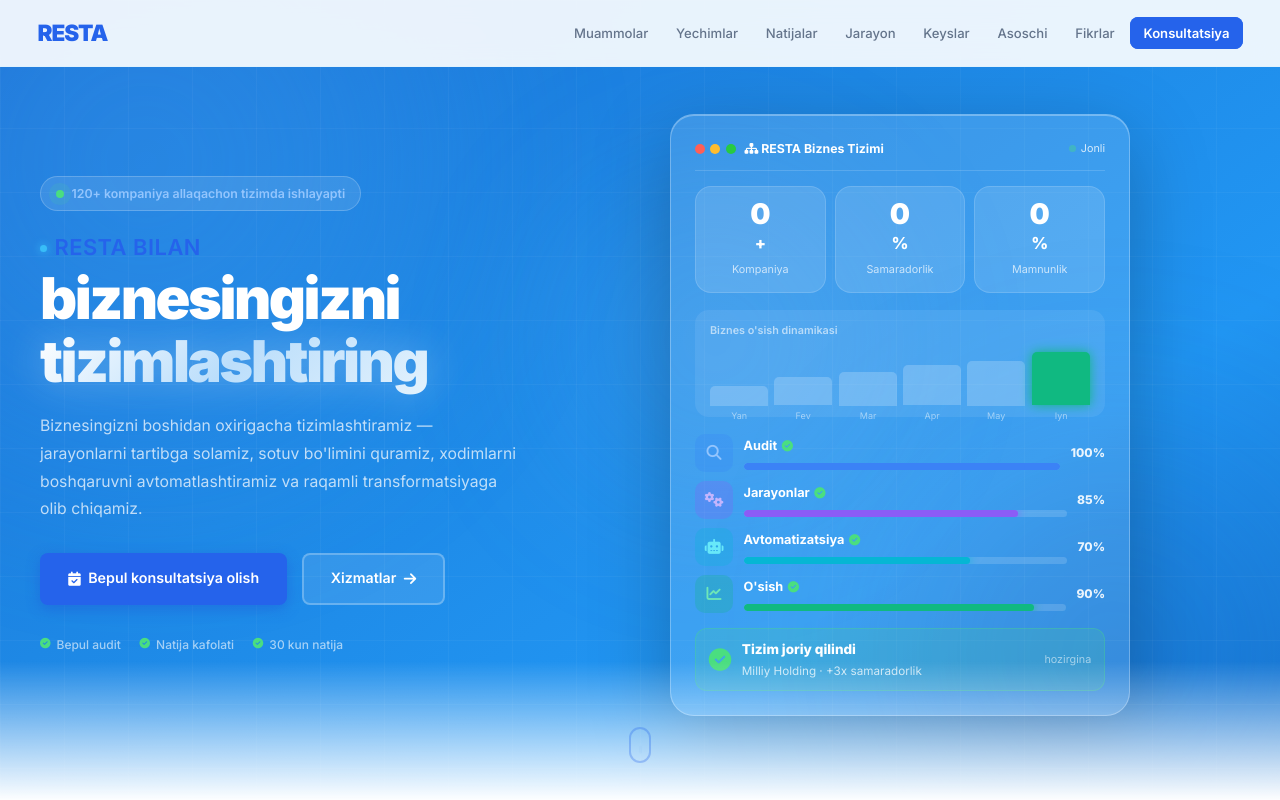
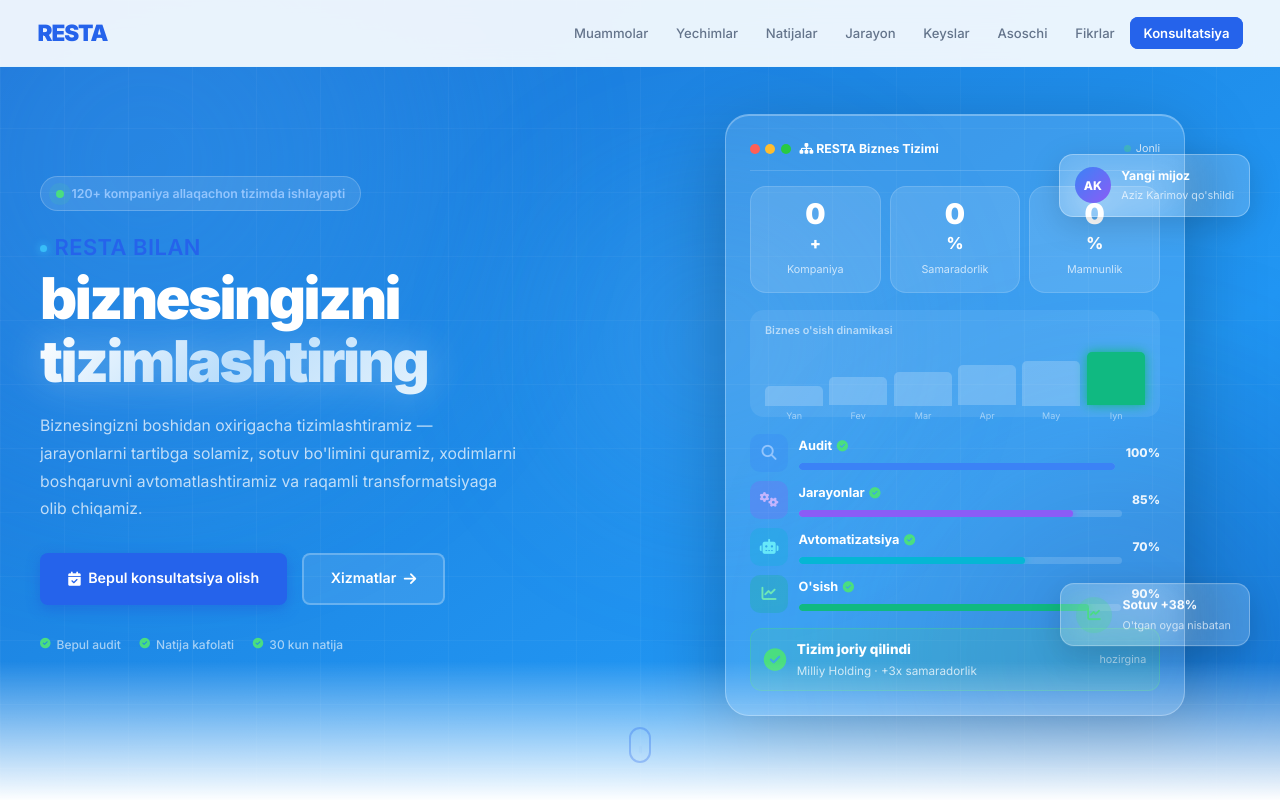
Before and after one commit to nuraddinov477/resta.uz, a plain HTML site: page index.html in a window 1280 px wide. Shown: the top 800 px of the page. Drawn offline with Linux system fonts and the light colour scheme.

Commit message:
Hero: add floating cards on right side

```diff
--- a/css/styles.css
+++ b/css/styles.css
@@ -345,6 +345,65 @@ body {
 .hero-visual {
     position: relative;
     animation: visualIn 1s cubic-bezier(0.16,1,0.3,1) 0.2s both;
+    display: flex;
+    align-items: center;
+    justify-content: center;
+}
+
+/* Suzuvchi kartochkalar */
+.hero-float-card {
+    position: absolute;
+    right: -10px;
+    display: flex;
+    align-items: center;
+    gap: .7rem;
+    background: rgba(255,255,255,0.18);
+    backdrop-filter: blur(16px);
+    -webkit-backdrop-filter: blur(16px);
+    border: 1px solid rgba(255,255,255,0.3);
+    border-radius: 14px;
+    padding: .75rem 1rem;
+    box-shadow: 0 8px 32px rgba(0,0,0,0.15);
+    min-width: 190px;
+    z-index: 10;
+}
+.hero-float-top {
+    top: 40px;
+    animation: heroFloatUp 3.5s ease-in-out infinite;
+}
+.hero-float-bottom {
+    bottom: 60px;
+    animation: heroFloatUp 3.5s ease-in-out 1.8s infinite;
+}
+@keyframes heroFloatUp {
+    0%,100% { transform: translateY(0); }
+    50%      { transform: translateY(-10px); }
+}
+.hero-float-avatar {
+    width: 36px; height: 36px;
+    border-radius: 50%;
+    background: linear-gradient(135deg, #3b82f6, #8b5cf6);
+    display: flex; align-items: center; justify-content: center;
+    font-size: .8rem; font-weight: 800; color: #fff;
+    flex-shrink: 0;
+}
+.hero-float-ico {
+    width: 36px; height: 36px;
+    border-radius: 50%;
+    background: rgba(74,222,128,0.25);
+    display: flex; align-items: center; justify-content: center;
+    font-size: .9rem; color: #4ade80;
+    flex-shrink: 0;
+}
+.hero-float-title {
+    font-size: .82rem;
+    font-weight: 700;
+    color: #fff;
+}
+.hero-float-sub {
+    font-size: .72rem;
+    color: rgba(255,255,255,0.7);
+    margin-top: .1rem;
 }
 
 /* =====================
--- a/index.html
+++ b/index.html
@@ -261,6 +261,22 @@ document.addEventListener('DOMContentLoaded', function(){
                     </div>
                 </div>
 
+                <!-- Suzuvchi kartochkalar -->
+                <div class="hero-float-card hero-float-top">
+                    <div class="hero-float-avatar">AK</div>
+                    <div>
+                        <div class="hero-float-title">Yangi mijoz</div>
+                        <div class="hero-float-sub">Aziz Karimov qo'shildi</div>
+                    </div>
+                </div>
+                <div class="hero-float-card hero-float-bottom">
+                    <div class="hero-float-ico"><i class="fa fa-chart-line"></i></div>
+                    <div>
+                        <div class="hero-float-title">Sotuv +38%</div>
+                        <div class="hero-float-sub">O'tgan oyga nisbatan</div>
+                    </div>
+                </div>
+
                 <div class="dashboard" style="display:none">
                     <!-- Header -->
                     <div class="dash-header">
```
